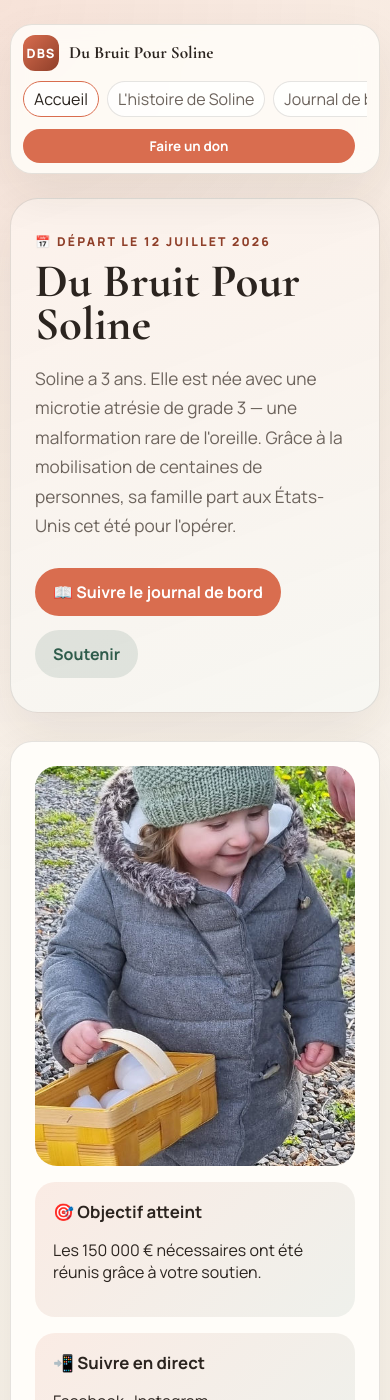
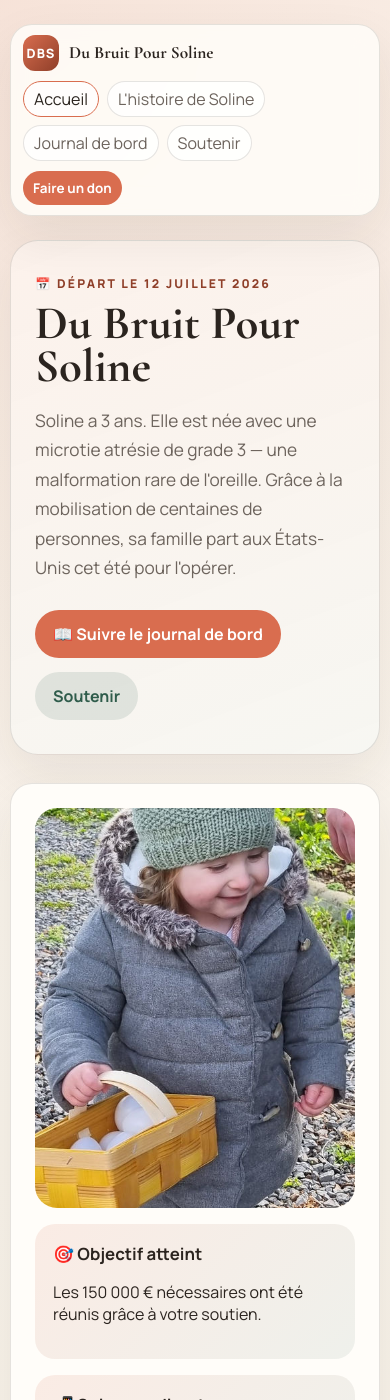
Before and after one commit to Gdbro/dbsoline, a Jekyll site: the page built from index.md, in a window 390 px wide and 1400 px high. Built offline with Jekyll 4.4.1, drawn with Linux system fonts in a browser that asks for light colours.

Commit message:
fix(ui): supprimer overflow horizontal mobile sur la navigation

```diff
--- a/assets/css/style.css
+++ b/assets/css/style.css
@@ -26,6 +26,16 @@ body {
   background:
     radial-gradient(circle at top left, rgba(217, 109, 79, 0.14), transparent 30%),
     linear-gradient(180deg, #fbf6ef 0%, #f3ece2 100%);
+}
+
+main,
+.site-header,
+.content-panel,
+.card,
+.post-card,
+.impact-card,
+.timeline-card {
+  min-width: 0;
 }
 
 a {
@@ -275,6 +285,17 @@ img {
   line-height: 1.75;
 }
 
+.prose p,
+.prose li,
+.timeline-content p,
+.timeline-content li,
+.timeline-card a,
+.content-panel a,
+.post-card a {
+  overflow-wrap: anywhere;
+  word-break: break-word;
+}
+
 .section-title {
   margin: 0 0 16px;
   font-size: 2.4rem;
@@ -476,21 +497,15 @@ img {
   .site-nav {
     grid-column: 1 / -1;
     justify-content: flex-start;
-    flex-wrap: nowrap;
+    flex-wrap: wrap;
     gap: 8px;
-    overflow-x: auto;
-    -webkit-overflow-scrolling: touch;
-    scrollbar-width: none;
-    padding-bottom: 2px;
-  }
-
-  .site-nav::-webkit-scrollbar {
-    display: none;
+    overflow: visible;
+    padding-bottom: 0;
   }
 
   .site-nav a {
-    flex: 0 0 auto;
-    white-space: nowrap;
+    flex: 0 1 auto;
+    white-space: normal;
     padding: 6px 10px;
     border: 1px solid var(--line);
     border-radius: 999px;
@@ -523,6 +538,7 @@ img {
   }
 
   .site-header {
+    grid-template-columns: 1fr;
     top: 6px;
     padding: 10px 12px;
     border-radius: 16px;
@@ -549,6 +565,7 @@ img {
   }
 
   .header-cta {
+    justify-self: start;
     padding: 8px 10px;
     font-size: 0.84rem;
   }
```
